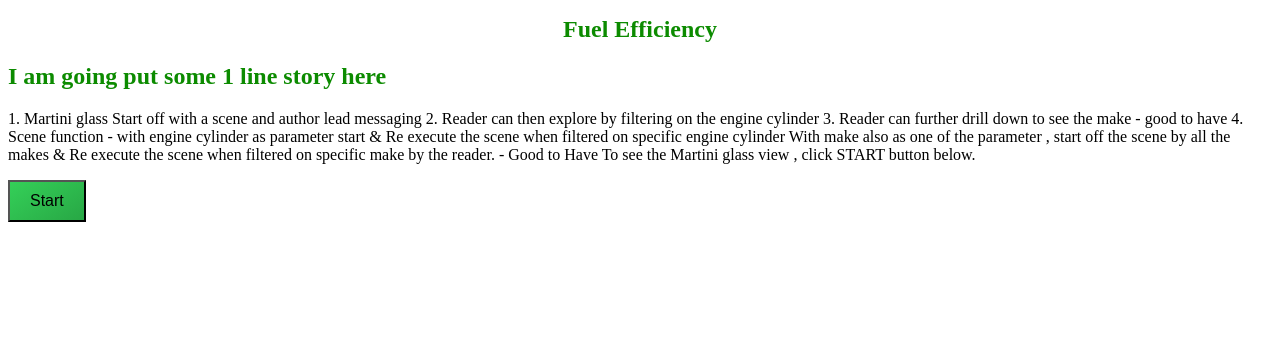
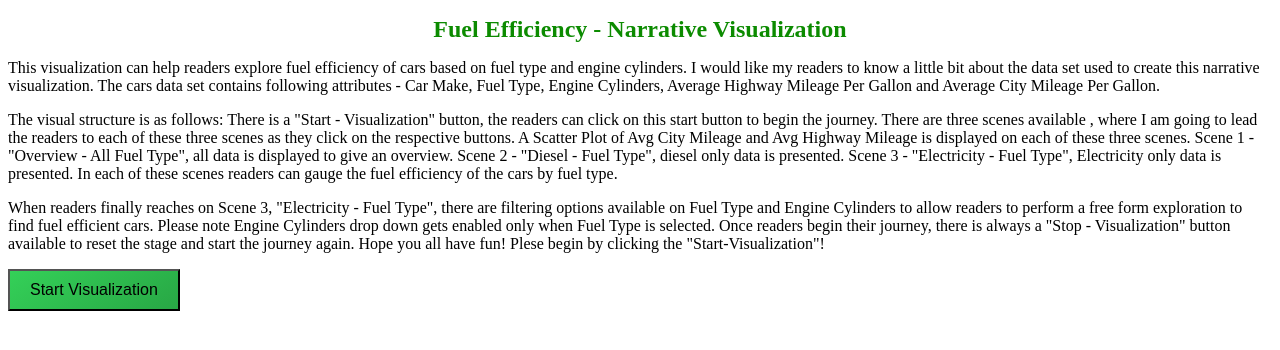
Before and after one commit to abhayabhinav/abhayabhinav.github.io, a plain HTML site: page index.html in a window 1280 px wide. Drawn offline with nearby package versions, Linux system fonts and the light colour scheme; no server answers.

Commit message:
Paragraph added. Reset Implemented

```diff
--- a/index.html
+++ b/index.html
@@ -9,26 +9,45 @@
     <title>Narrative Visualization</title>
   </head>
   <body>
-    <h1>Fuel Efficiency</h1>
-    <h2>I am going put some 1 line story here</h2>
+    <h1>Fuel Efficiency - Narrative Visualization</h1>
     <p>
-      1. Martini glass Start off with a scene and author lead messaging 2.
-      Reader can then explore by filtering on the engine cylinder 3. Reader can
-      further drill down to see the make - good to have 4. Scene function - with
-      engine cylinder as parameter start & Re execute the scene when filtered on
-      specific engine cylinder With make also as one of the parameter , start
-      off the scene by all the makes & Re execute the scene when filtered on
-      specific make by the reader. - Good to Have To see the Martini glass view
-      , click START button below.
+      This visualization can help readers explore fuel efficiency of cars based
+      on fuel type and engine cylinders. I would like my readers to know a
+      little bit about the data set used to create this narrative visualization.
+      The cars data set contains following attributes - Car Make, Fuel Type,
+      Engine Cylinders, Average Highway Mileage Per Gallon and Average City
+      Mileage Per Gallon.
+    </p>
+    <p>
+      The visual structure is as follows: There is a "Start - Visualization"
+      button, the readers can click on this start button to begin the journey.
+      There are three scenes available , where I am going to lead the readers to
+      each of these three scenes as they click on the respective buttons. A
+      Scatter Plot of Avg City Mileage and Avg Highway Mileage is displayed on
+      each of these three scenes. Scene 1 - "Overview - All Fuel Type", all data
+      is displayed to give an overview. Scene 2 - "Diesel - Fuel Type", diesel
+      only data is presented. Scene 3 - "Electricity - Fuel Type", Electricity
+      only data is presented. In each of these scenes readers can gauge the fuel
+      efficiency of the cars by fuel type.
+    </p>
+    <p>
+      When readers finally reaches on Scene 3, "Electricity - Fuel Type", there
+      are filtering options available on Fuel Type and Engine Cylinders to allow
+      readers to perform a free form exploration to find fuel efficient cars.
+      Please note Engine Cylinders drop down gets enabled only when Fuel Type is
+      selected. Once readers begin their journey, there is always a "Stop -
+      Visualization" button available to reset the stage and start the journey
+      again. Hope you all have fun! Plese begin by clicking the
+      "Start-Visualization"!
     </p>
     <!-- Start Button - To begin the visualization -->
-    <button class="button" id="button1">Start</button>
+    <button class="button" id="button1">Start Visualization</button>
     <!-- Button 1 - to load scene 1 , a scattre plot for all data between CityMPG vs HighwayMPG -->
-    <button class="button hidden" id="button2">Scene1</button>
+    <button class="button hidden" id="button2">Overview - All Fuel Type</button>
     <!-- Button 2 - to load scene 2 , a scattre plot for Electricity fuel type data between CityMPG vs HighwayMPG -->
-    <button class="button hidden" id="button3">Scene2</button>
+    <button class="button hidden" id="button3">Diesel</button>
     <!-- Button 3 - to load scene 3 , a scattre plot for Diesel fuel type data between CityMPG vs HighwayMPG -->
-    <button class="button hidden" id="button4">Scene3</button>
+    <button class="button hidden" id="button4">Electricity</button>
     <!-- Dropdown - this option becomes available only on scene 3 to further selectfuel type and number of engine cylinder -->
     <div class="dropdown-container hidden">
       <label for="fuelTypeSelect">Select Fuel Type: </label>
--- a/script.js
+++ b/script.js
@@ -20,12 +20,24 @@ const margin = { top: 40, right: 30, bottom: 40, left: 40 };
 const svg = d3.select('svg');
 
 startbutton.addEventListener('click', function () {
-  startbutton.textContent = 'Visualization in Progress';
-  scene1button.classList.remove('hidden');
-  scene2button.classList.remove('hidden');
-  scene3button.classList.remove('hidden');
-  scene1button.classList.add('active');
-  loadScene1();
+  if (startbutton.textContent === 'Start Visualization') {
+    startbutton.textContent = 'Stop Visualization';
+    scene1button.classList.remove('hidden');
+    scene2button.classList.remove('hidden');
+    scene3button.classList.remove('hidden');
+    scene1button.classList.add('active');
+    loadScene1();
+  } else {
+    d3.select('svg').html('');
+    startbutton.textContent = 'Start Visualization';
+    scene1button.classList.add('hidden');
+    scene2button.classList.add('hidden');
+    scene3button.classList.add('hidden');
+    scene1button.classList.remove('active');
+    scene2button.classList.remove('active');
+    scene3button.classList.remove('active');
+    dropdownContainer.classList.add('hidden');
+  }
 });
 
 const buildScatterPlot = function (data) {
@@ -99,30 +111,35 @@ const loadScene1 = function () {
 };
 
 const loadScene2 = function () {
+  const DieselData = data.filter(d => d.Fuel === 'Diesel');
+  buildScatterPlot(DieselData);
+};
+
+const loadScene3 = function () {
   const ElectricityData = data.filter(d => d.Fuel === 'Electricity');
   buildScatterPlot(ElectricityData);
 };
 
-const loadScene3 = function () {
-  const DieselData = data.filter(d => d.Fuel === 'Diesel');
-  buildScatterPlot(DieselData);
-};
-
+//scene 1 trigger - explicit trigger - Overview of all Data
 scene1button.addEventListener('click', function () {
   scene1button.classList.add('active');
   scene2button.classList.remove('active');
   scene3button.classList.remove('active');
+  dropdownContainer.classList.add('hidden');
   loadScene1();
 });
-// Scene 2 filetr on data
+
+// Scene 2 trigger - Fuel type - Diesel Data
 scene2button.addEventListener('click', function () {
   d3.select('svg').html('');
   scene1button.classList.remove('active');
   scene2button.classList.add('active');
   scene3button.classList.remove('active');
+  dropdownContainer.classList.add('hidden');
   loadScene2();
 });
 
+// Scene 2 trigger - Fuel type - Electricity Data
 scene3button.addEventListener('click', function () {
   d3.select('svg').html('');
   scene1button.classList.remove('active');
@@ -130,8 +147,12 @@ scene3button.addEventListener('click', function () {
   scene3button.classList.add('active');
   dropdownContainer.classList.remove('hidden');
   loadScene3();
+  fuelTypeSelect.value = 'Select';
+  engineCyliderSelect.value = 'All';
+  engineCyliderSelect.disabled = true;
 });
 
+//Select Fuel Type Drop down triggers
 fuelTypeSelect.addEventListener('change', function () {
   d3.select('svg').html('');
   const fuelTypeSelected = fuelTypeSelect.value;
@@ -153,6 +174,7 @@ fuelTypeSelect.addEventListener('change', function () {
   buildScatterPlot(fuelTypeData);
 });
 
+//Select Engine Cylinders Drop down triggers
 engineCyliderSelect.addEventListener('change', function () {
   d3.select('svg').html('');
   const engineCyliderSelected = engineCyliderSelect.value;
--- a/style.css
+++ b/style.css
@@ -5,7 +5,7 @@ h1 {
 }
 
 h2 {
-  font-size: 24px;
+  font-size: 18px;
   color: rgb(12, 139, 0);
 }
 
```
